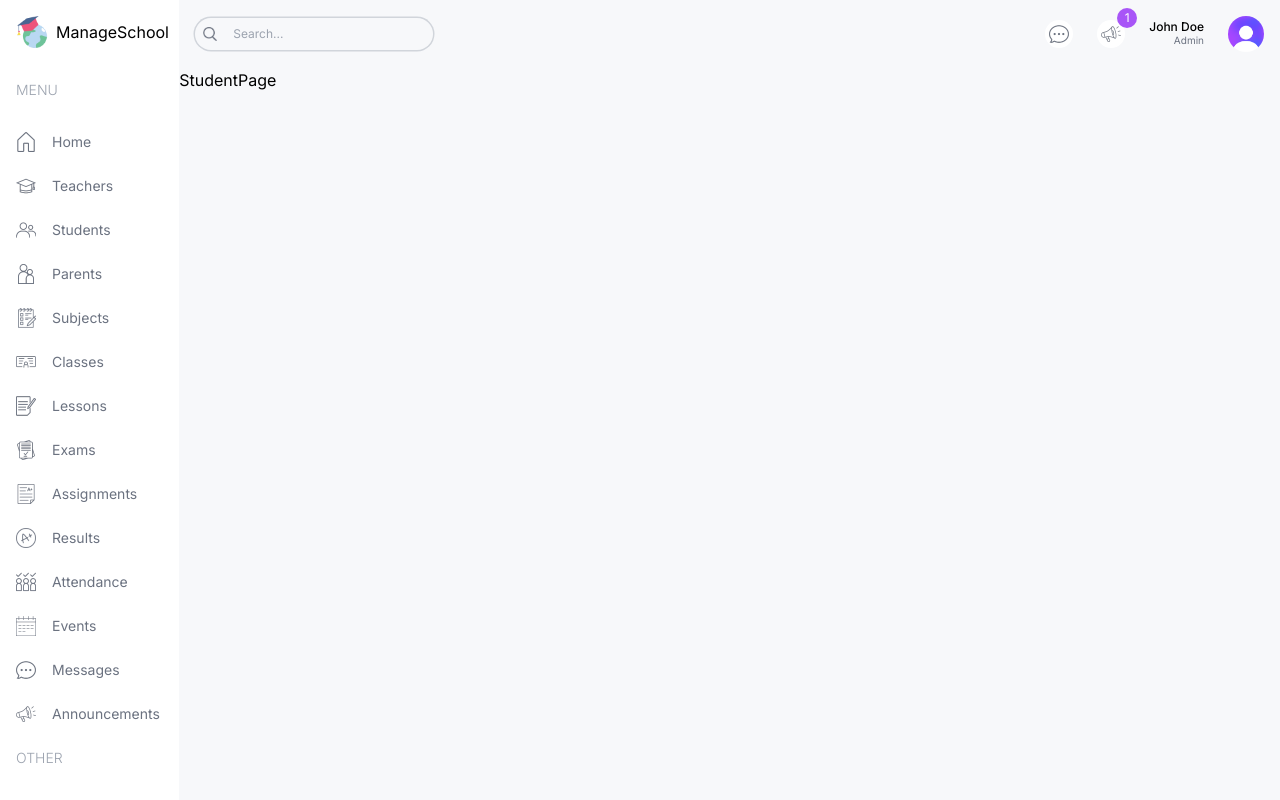
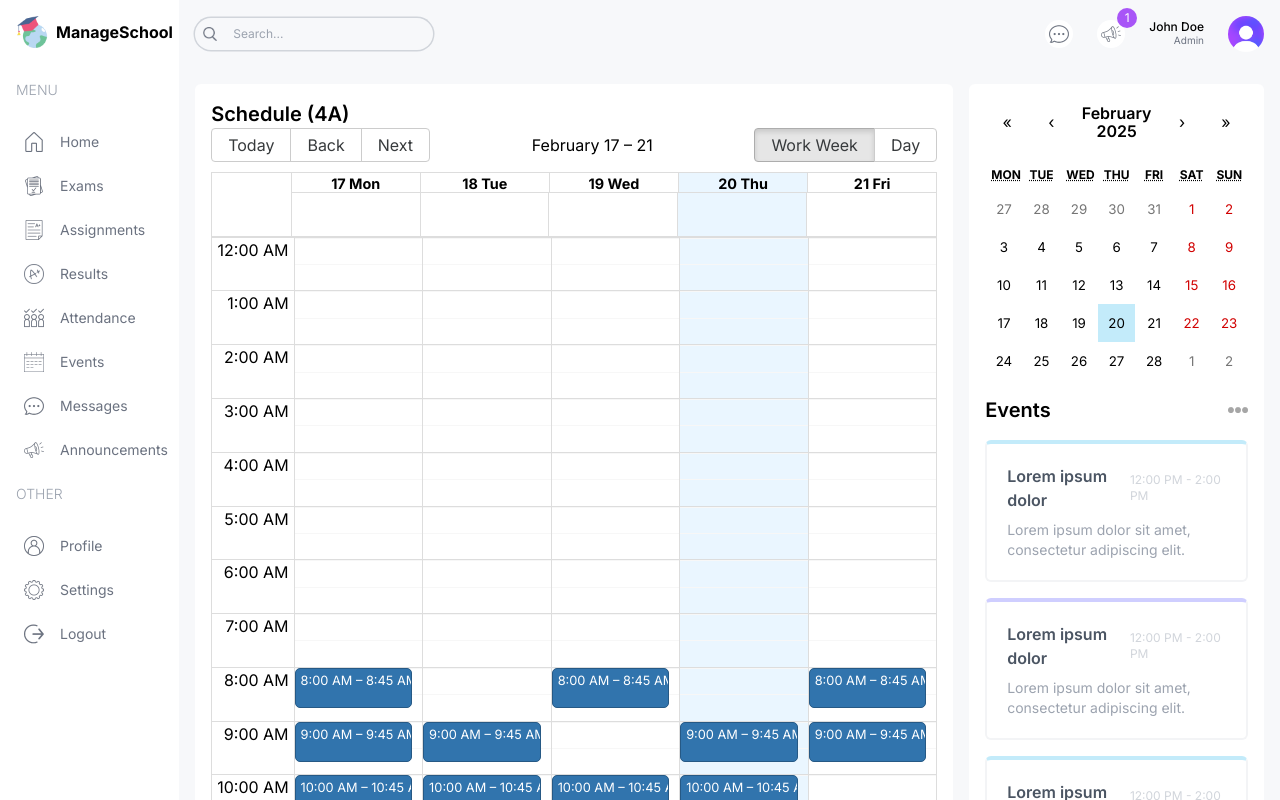
Before and after one commit to wali55/school-management-p1, a Next.js app: page /student in a window 1280 px wide. Shown: the top 800 px of the page. Built offline with nearby package versions, Linux system fonts and the light colour scheme.

Commit message:
big calendar

```diff
--- a/package.json
+++ b/package.json
@@ -9,8 +9,11 @@
     "lint": "next lint"
   },
   "dependencies": {
+    "@types/react-big-calendar": "^1.16.1",
+    "moment": "^2.30.1",
     "next": "14.2.5",
     "react": "^18",
+    "react-big-calendar": "^1.17.1",
     "react-calendar": "^5.1.0",
     "react-dom": "^18",
     "recharts": "^2.15.1"
--- a/src/app/(dashboard)/layout.tsx
+++ b/src/app/(dashboard)/layout.tsx
@@ -14,7 +14,7 @@ export default function DashboardLayout({
       <div className="w-[14%] md:w-[8%] lg:w-[17%] xl:w-[14%] p-4">
         <Link href="/" className="flex justify-center items-center lg:justify-start gap-2">
           <Image src="/logo.png" alt="logo" width={32} height={32} />
-          <span className="hidden lg:block">ManageSchool</span>
+          <span className="hidden lg:block font-bold">ManageSchool</span>
         </Link>
         <Menu />
       </div>
--- a/src/app/(dashboard)/student/page.tsx
+++ b/src/app/(dashboard)/student/page.tsx
@@ -1,6 +1,24 @@
+import Announcements from "@/components/Announcements";
+import BigCalendar from "@/components/BigCalendar";
+import EventCalendar from "@/components/EventCalendar";
+import "react-big-calendar/lib/css/react-big-calendar.css";
+
 const StudentPage = () => {
     return (
-        <div>StudentPage</div>
+        <div className="flex flex-col xl:flex-row p-4 gap-4">
+            {/* Left */}
+            <div className="w-full xl:w-[72%]">
+              <div className="h-full bg-white rounded-md p-4">
+                <h1 className="text-xl font-semibold">Schedule (4A)</h1>
+                <BigCalendar />
+              </div>
+            </div>
+            {/* Right */}
+            <div className="w-full xl:w-[28%] flex flex-col gap-8">
+              <EventCalendar />
+              <Announcements />
+            </div>
+        </div>
     )
 }
 
--- a/src/components/Announcements.tsx
+++ b/src/components/Announcements.tsx
@@ -1,5 +1,3 @@
-"use client";
-
 const Announcements = () => {
   return (
     <div className="bg-white w-full rounded-md p-4">
--- /dev/null
+++ b/src/components/BigCalendar.tsx
@@ -0,0 +1,31 @@
+"use client";
+
+import { Calendar, momentLocalizer, View, Views } from "react-big-calendar";
+import moment from "moment";
+import { calendarEvents } from "@/lib/data";
+import { useState } from "react";
+import "react-big-calendar/lib/css/react-big-calendar.css";
+
+const localizer = momentLocalizer(moment);
+
+const BigCalendar = () => {
+  const [view, setView] = useState<View>(Views.WORK_WEEK);
+
+  const handleOnChangeView = (selectedView: View) => {
+    setView(selectedView);
+  }
+  return (
+      <Calendar
+        localizer={localizer}
+        events={calendarEvents}
+        startAccessor="start"
+        endAccessor="end"
+        views={["work_week", "day"]}
+        view={view}
+        style={{ height: "98%" }}
+        onView={handleOnChangeView}
+      />
+  );
+};
+
+export default BigCalendar;
--- a/src/components/Menu.tsx
+++ b/src/components/Menu.tsx
@@ -1,3 +1,4 @@
+import { role } from "@/lib/data";
 import Image from "next/image";
 import Link from "next/link";
 
@@ -122,12 +123,16 @@ const Menu = () => {
       {menuItems.map((i) => (
         <div key={i.title} className="flex flex-col gap-2">
           <span className="hidden lg:block text-gray-400 font-light my-4">{i.title}</span>
-          {i.items.map((item) => (
-            <Link key={item.label} href={item.href} className="flex justify-center items-center lg:justify-start text-gray-500 gap-4 py-2">
-              <Image src={item.icon} alt={item.label} height={20} width={20} />
-              <span className="hidden lg:block">{item.label}</span>
-            </Link>
-          ))}
+          {i.items.map((item) => {
+            if (item.visible.includes(role)) {
+              return (
+                <Link key={item.label} href={item.href} className="flex justify-center items-center lg:justify-start text-gray-500 gap-4 py-2 rounded-md hover:bg-waliSkyLight lg:px-2">
+                  <Image src={item.icon} alt={item.label} height={20} width={20} />
+                  <span className="hidden lg:block">{item.label}</span>
+                </Link>
+              )
+            }
+          })}
         </div>
       ))}
     </div>
--- a/src/lib/data.ts
+++ b/src/lib/data.ts
@@ -1,6 +1,6 @@
 // TEMPORARY DATA
 
-export let role = "admin";
+export let role = "student";
 
 export const teachersData = [
   {
@@ -921,143 +921,143 @@ export const calendarEvents = [
   {
     title: "Math",
     allDay: false,
-    start: new Date(2024, 7, 12, 8, 0),
-    end: new Date(2024, 7, 12, 8, 45),
+    start: new Date(2025, 1, 17, 8, 0),
+    end: new Date(2025, 1, 17, 8, 45),
   },
   {
     title: "English",
     allDay: false,
-    start: new Date(2024, 7, 12, 9, 0),
-    end: new Date(2024, 7, 12, 9, 45),
+    start: new Date(2025, 1, 17, 9, 0),
+    end: new Date(2025, 1, 17, 9, 45),
   },
   {
     title: "Biology",
     allDay: false,
-    start: new Date(2024, 7, 12, 10, 0),
-    end: new Date(2024, 7, 12, 10, 45),
+    start: new Date(2025, 1, 17, 10, 0),
+    end: new Date(2025, 1, 17, 10, 45),
   },
   {
     title: "Physics",
     allDay: false,
-    start: new Date(2024, 7, 12, 11, 0),
-    end: new Date(2024, 7, 12, 11, 45),
+    start: new Date(2025, 1, 17, 11, 0),
+    end: new Date(2025, 1, 17, 11, 45),
   },
   {
     title: "Chemistry",
     allDay: false,
-    start: new Date(2024, 7, 12, 13, 0),
-    end: new Date(2024, 7, 12, 13, 45),
+    start: new Date(2025, 1, 17, 13, 0),
+    end: new Date(2025, 1, 17, 13, 45),
   },
   {
     title: "History",
     allDay: false,
-    start: new Date(2024, 7, 12, 14, 0),
-    end: new Date(2024, 7, 12, 14, 45),
+    start: new Date(2025, 1, 17, 14, 0),
+    end: new Date(2025, 1, 17, 14, 45),
   },
   {
     title: "English",
     allDay: false,
-    start: new Date(2024, 7, 13, 9, 0),
-    end: new Date(2024, 7, 13, 9, 45),
+    start: new Date(2025, 1, 18, 9, 0),
+    end: new Date(2025, 1, 18, 9, 45),
   },
   {
     title: "Biology",
     allDay: false,
-    start: new Date(2024, 7, 13, 10, 0),
-    end: new Date(2024, 7, 13, 10, 45),
+    start: new Date(2025, 1, 18, 10, 0),
+    end: new Date(2025, 1, 18, 10, 45),
   },
   {
     title: "Physics",
     allDay: false,
-    start: new Date(2024, 7, 13, 11, 0),
-    end: new Date(2024, 7, 13, 11, 45),
+    start: new Date(2025, 1, 18, 11, 0),
+    end: new Date(2025, 1, 18, 11, 45),
   },
 
   {
     title: "History",
     allDay: false,
-    start: new Date(2024, 7, 13, 14, 0),
-    end: new Date(2024, 7, 13, 14, 45),
+    start: new Date(2025, 1, 18, 14, 0),
+    end: new Date(2025, 1, 18, 14, 45),
   },
   {
     title: "Math",
     allDay: false,
-    start: new Date(2024, 7, 14, 8, 0),
-    end: new Date(2024, 7, 14, 8, 45),
+    start: new Date(2025, 1, 19, 8, 0),
+    end: new Date(2025, 1, 19, 8, 45),
   },
   {
     title: "Biology",
     allDay: false,
-    start: new Date(2024, 7, 14, 10, 0),
-    end: new Date(2024, 7, 14, 10, 45),
+    start: new Date(2025, 1, 19, 10, 0),
+    end: new Date(2025, 1, 19, 10, 45),
   },
 
   {
     title: "Chemistry",
     allDay: false,
-    start: new Date(2024, 7, 14, 13, 0),
-    end: new Date(2024, 7, 14, 13, 45),
+    start: new Date(2025, 1, 19, 13, 0),
+    end: new Date(2025, 1, 19, 13, 45),
   },
   {
     title: "History",
     allDay: false,
-    start: new Date(2024, 7, 14, 14, 0),
-    end: new Date(2024, 7, 13, 14, 45),
+    start: new Date(2025, 1, 19, 14, 0),
+    end: new Date(2025, 1, 19, 14, 45),
   },
   {
     title: "English",
     allDay: false,
-    start: new Date(2024, 7, 15, 9, 0),
-    end: new Date(2024, 7, 15, 9, 45),
+    start: new Date(2025, 1, 20, 9, 0),
+    end: new Date(2025, 1, 20, 9, 45),
   },
   {
     title: "Biology",
     allDay: false,
-    start: new Date(2024, 7, 15, 10, 0),
-    end: new Date(2024, 7, 15, 10, 45),
+    start: new Date(2025, 1, 20, 10, 0),
+    end: new Date(2025, 1, 20, 10, 45),
   },
   {
     title: "Physics",
     allDay: false,
-    start: new Date(2024, 7, 15, 11, 0),
-    end: new Date(2024, 7, 15, 11, 45),
+    start: new Date(2025, 1, 20, 11, 0),
+    end: new Date(2025, 1, 20, 11, 45),
   },
 
   {
     title: "History",
     allDay: false,
-    start: new Date(2024, 7, 15, 14, 0),
-    end: new Date(2024, 7, 15, 14, 45),
+    start: new Date(2025, 1, 20, 14, 0),
+    end: new Date(2025, 1, 20, 14, 45),
   },
   {
     title: "Math",
     allDay: false,
-    start: new Date(2024, 7, 16, 8, 0),
-    end: new Date(2024, 7, 16, 8, 45),
+    start: new Date(2025, 1, 21, 8, 0),
+    end: new Date(2025, 1, 21, 8, 45),
   },
   {
     title: "English",
     allDay: false,
-    start: new Date(2024, 7, 16, 9, 0),
-    end: new Date(2024, 7, 16, 9, 45),
+    start: new Date(2025, 1, 21, 9, 0),
+    end: new Date(2025, 1, 21, 9, 45),
   },
 
   {
     title: "Physics",
     allDay: false,
-    start: new Date(2024, 7, 16, 11, 0),
-    end: new Date(2024, 7, 16, 11, 45),
+    start: new Date(2025, 1, 21, 11, 0),
+    end: new Date(2025, 1, 21, 11, 45),
   },
   {
     title: "Chemistry",
     allDay: false,
-    start: new Date(2024, 7, 16, 13, 0),
-    end: new Date(2024, 7, 16, 13, 45),
+    start: new Date(2025, 1, 21, 13, 0),
+    end: new Date(2025, 1, 21, 13, 45),
   },
   {
     title: "History",
     allDay: false,
-    start: new Date(2024, 7, 16, 14, 0),
-    end: new Date(2024, 7, 16, 14, 45),
+    start: new Date(2025, 1, 21, 14, 0),
+    end: new Date(2025, 1, 21, 14, 45),
   },
 ];
```
Also changed, not shown: 1 other file (tests, documents, lock files or other folders).
